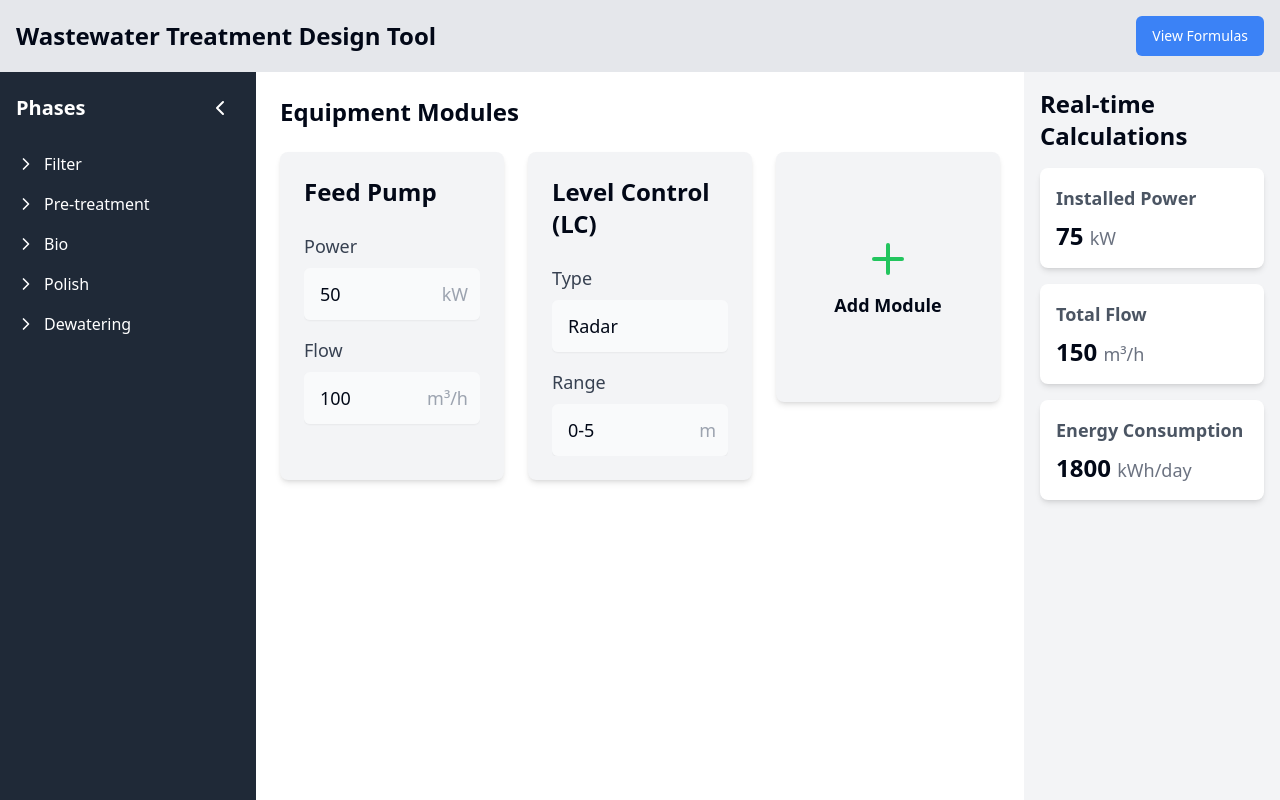
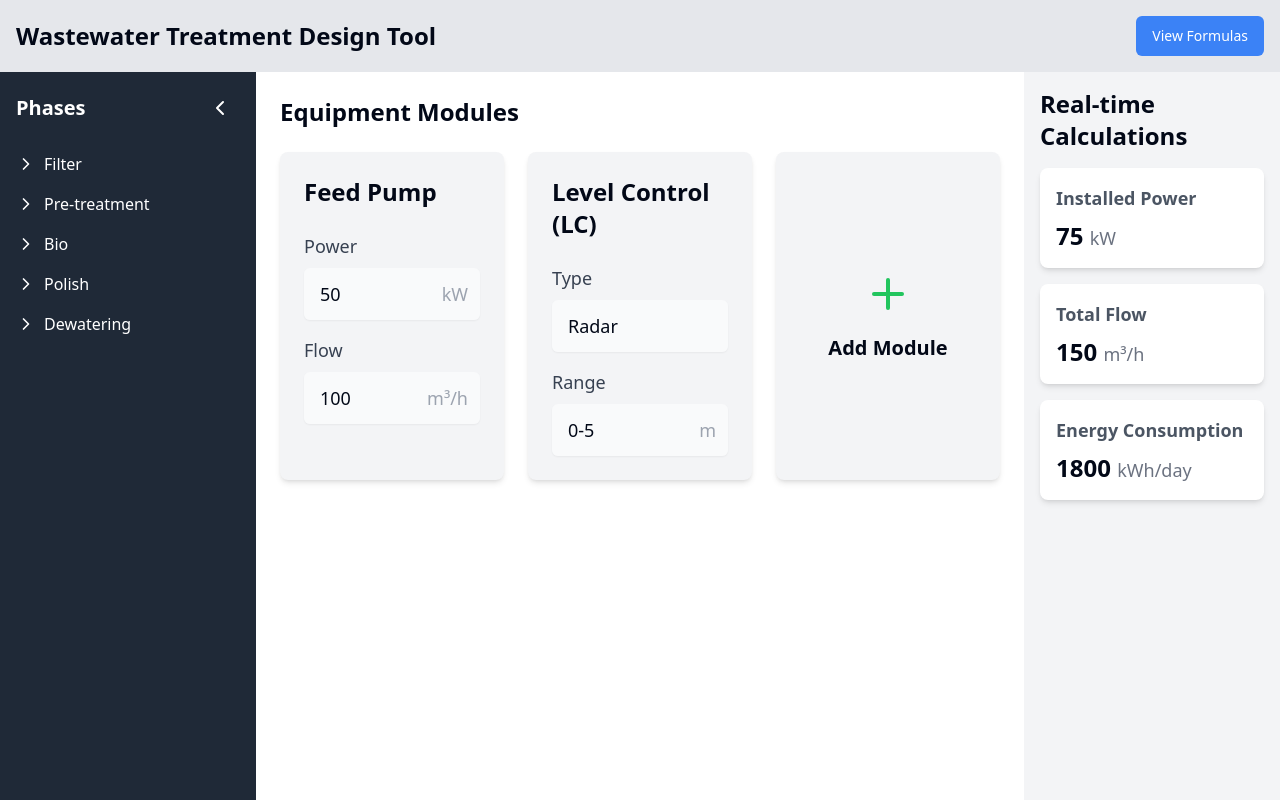
Before and after one commit to MariusWilsch/modular-page-architect, a React (Vite) app: page / in a window 1280 px wide. Built offline with nearby package versions, Linux system fonts and the light colour scheme.

Commit message:
Fruther refined heighting issues

```diff
--- a/src/components/AddModule.tsx
+++ b/src/components/AddModule.tsx
@@ -8,11 +8,11 @@ const AddModule: React.FC = () => {
   return (
     <>
       <div
-        className="bg-gray-100 rounded-lg p-4 shadow-md flex flex-col items-center justify-center cursor-pointer hover:bg-gray-200 transition-colors h-[250px] overflow-hidden"
+        className="bg-gray-100 rounded-lg p-6 shadow-md flex flex-col items-center justify-center cursor-pointer hover:bg-gray-200 transition-colors h-full"
         onClick={() => setIsModalOpen(true)}
       >
-        <Plus size={48} className="text-green-500 mb-2" />
-        <span className="text-lg font-semibold">Add Module</span>
+        <Plus size={48} className="text-green-500 mb-4" />
+        <span className="text-xl font-semibold">Add Module</span>
       </div>
       <AddModuleModal isOpen={isModalOpen} onClose={() => setIsModalOpen(false)} />
     </>
--- a/src/components/MainContent.tsx
+++ b/src/components/MainContent.tsx
@@ -11,7 +11,7 @@ const MainContent: React.FC<MainContentProps> = ({ isFormulaView }) => {
   return (
     <main className="flex-1 p-6 overflow-y-auto">
       <h2 className="text-2xl font-bold mb-6">Equipment Modules</h2>
-      <div className="grid grid-cols-1 lg:grid-cols-2 xl:grid-cols-3 3xl:grid-cols-4 gap-6">
+      <div className="grid grid-cols-1 lg:grid-cols-2 xl:grid-cols-3 3xl:grid-cols-4 gap-6 auto-rows-fr">
         {dummyModules.map((module, index) => (
           <Module
             key={index}
--- a/src/components/organisms/Module.tsx
+++ b/src/components/organisms/Module.tsx
@@ -68,13 +68,13 @@ const Module: React.FC<ModuleProps> = ({
           </SheetContent>
         </Sheet>
       )}
-      <div className="flex-grow overflow-y-auto">
+      <div className="flex-grow flex flex-col">
         {isFormulaView ? (
-          <div className="flex items-center justify-center h-full">
+          <div className="flex items-center justify-center flex-grow">
             <span className="text-xl text-center">{formula}</span>
           </div>
         ) : (
-          <div className="space-y-4">
+          <div className="space-y-4 flex-grow">
             {inputs.map((input, index) => (
               <div key={index} className="mb-4">
                 <label className="block text-lg font-medium text-gray-700 mb-2">
```
